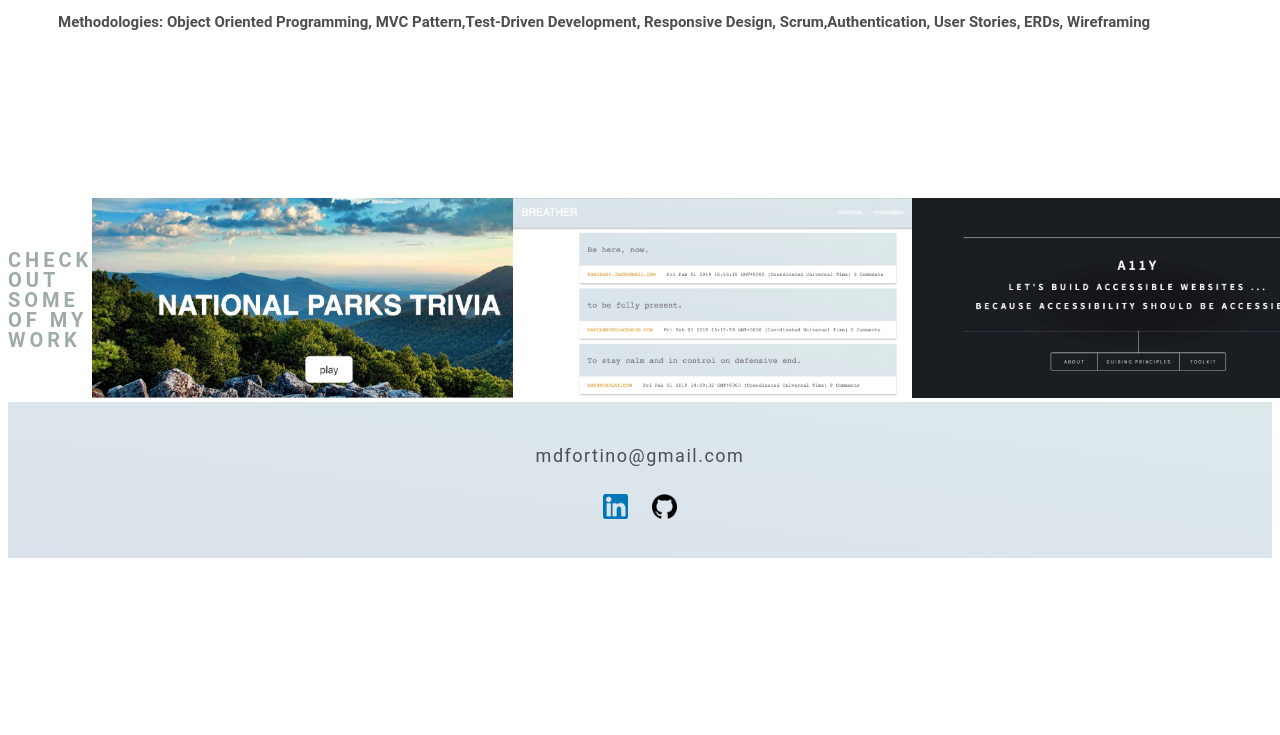
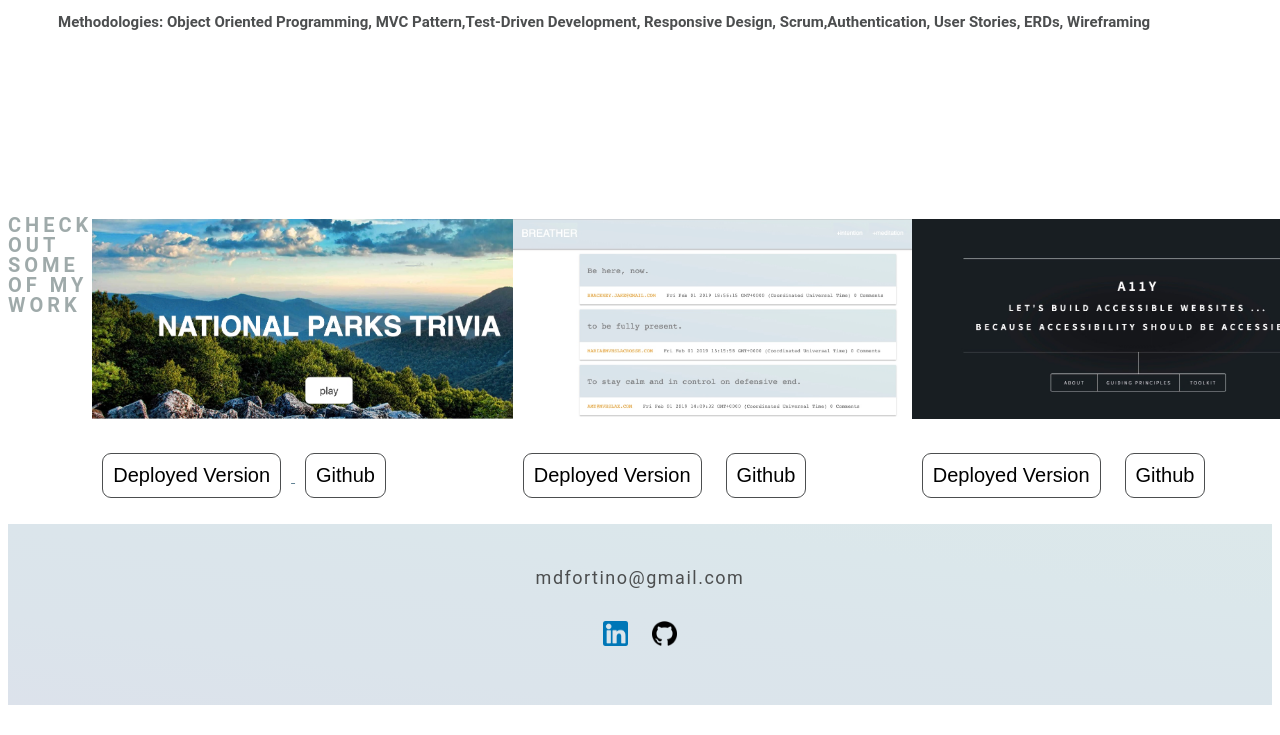
Before and after one commit to mdfortino/mdfortino.github.io, a plain HTML site: page index.html in a window 1280 px wide. Shown: the part 606-1341 px from the top of the page. Before the commit the page ends 1194 px from the top, so only its background shows below. Drawn offline with Linux system fonts and the light colour scheme.

Commit message:
add deployed and github buttons

```diff
--- a/index.html
+++ b/index.html
@@ -39,10 +39,23 @@
 
       <div class="subpage" id="mywork">
       <h2>Check out some of my work</h2>
-      <a id = "trivia" href="https://mdfortino.github.io/Project-1-Trivia-Game/"> <img src= "logos/images/trivia.jpg" alt="screenshot of national parks trivia game"></a>
-      <a id = "breather" href= "https://breatherapp.herokuapp.com/"> <img src= "logos/images/breather.jpg"alt="screenshot of breather app"></a>
-      <a id = "a11y" href= "http://a11y-toolkit.surge.sh/"> <img src= "logos/images/a11y.jpg"alt="screenshot of a11y site"></a>
+      <p>
+    <img src= "logos/images/trivia.jpg" alt="screenshot of national parks trivia game">
+   <a id = "trivia" href="https://mdfortino.github.io/Project-1-Trivia-Game/"><button > Deployed Version </button> </a>
+   <a href = "https://github.com/mdfortino/Project-1-Trivia-Game">  <button> Github</button></a>
 
+</p>
+<p>
+  <img src= "logos/images/breather.jpg"alt="screenshot of breather app">
+      <a id="breather" href="https://breatherapp.herokuapp.com/"> <button > Deployed Version </button></a>
+      <a href = "https://github.com/mdfortino/Project-2"> <button> Github</button></a>
+   </p>
+<p>
+      <img src= "logos/images/a11y.jpg"alt="screenshot of a11y site">
+      <a id = "a11y" href= "http://a11y-toolkit.surge.sh/">
+         <button > Deployed Version </button></a>
+      <a href="https://github.com/mdfortino/a11y-site"><button> Github</button></a>
+   </p>
    </div>
 <!-- <div class = "contact" id = "contact">
          +1 (202) 680 9549 <a href="mailto:mdfortino@gmail.com" target="_top">mdfortino@gmail.com</a>
--- a/style.css
+++ b/style.css
@@ -75,8 +75,8 @@ h2 {
   height: auto;
   width: 100vw;
   display: flex;
-  flex-direction: row;
-  align-items: center;
+  /* flex-direction: column;
+  align-items: left; */
   padding-top: 8%;
 }
 
@@ -87,7 +87,8 @@ button {
 	border: 1px solid #4C4E4F;
 	border-radius: 9px;
 	font-size: 20px;
-	padding: 5px;
+	padding: 10px;
+	margin: 10px;
 }
 
 .scroll {
@@ -132,8 +133,9 @@ a:active {
 }
 
 img {
-margin-top: 0px;
+margin-top: 5px;
 height: 200px;
+margin-bottom: 20px;
 
 }
 
```
